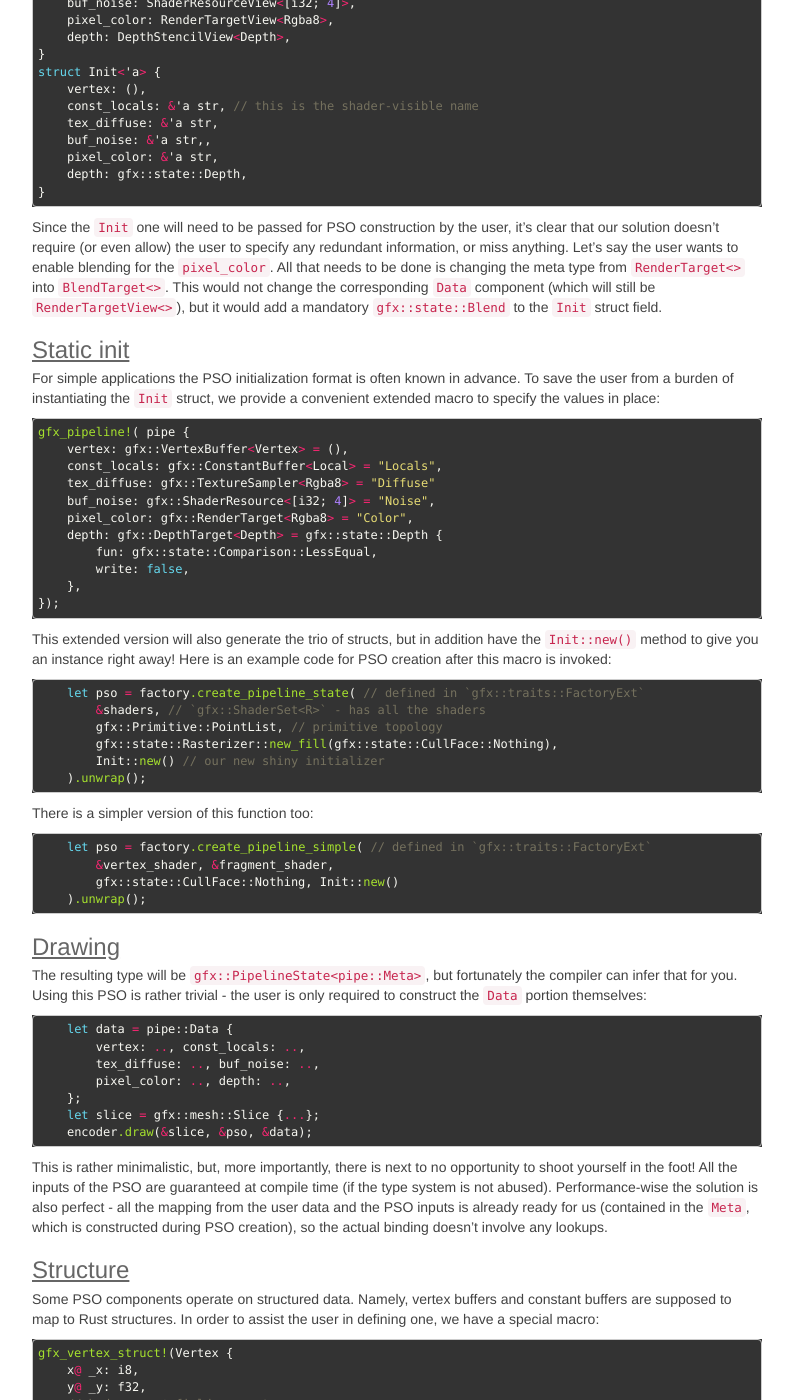
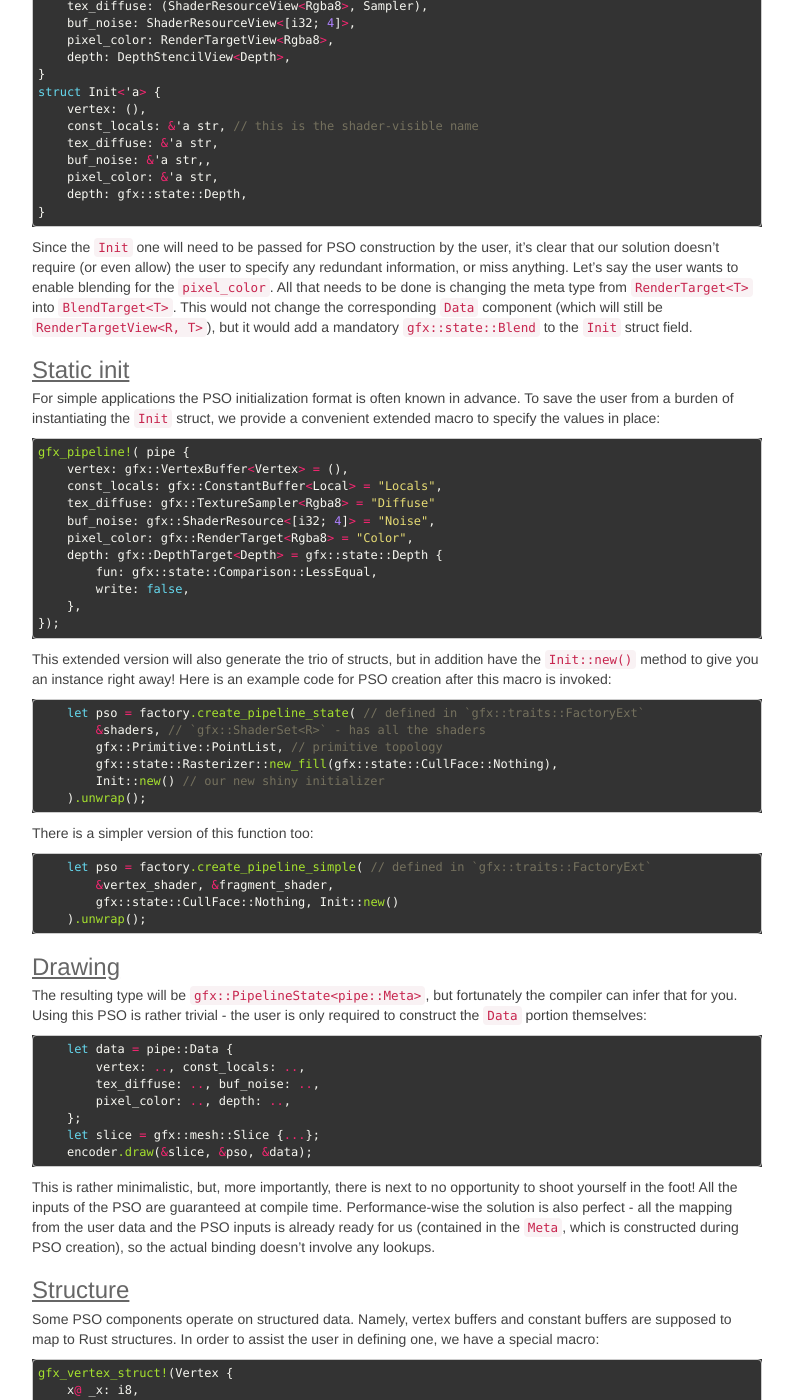
Before and after one commit to gfx-rs/gfx-rs.github.io, a Jekyll site: the page built from _posts/2016-01-22-pso.md, in a window 1280 px wide and 1400 px high, scrolled down 1214 px. Shown: the whole window, without its empty margins (338-1131 px from the left). Built offline with Jekyll 4.4.1, drawn with Linux system fonts in a browser that asks for light colours; nearby versions of some CDN libraries; library files that are not in the unit come from our copies; Markdown is read by kramdown in place of the engine named in the settings; some of the changed text lies outside the part shown.

Commit message:
Minor fixes to PSO according to cmr's review

```diff
--- a/_posts/2016-01-22-pso.md
+++ b/_posts/2016-01-22-pso.md
@@ -49,7 +49,7 @@
     depth: gfx::state::Depth,
 }
 {% endhighlight %}
-Since the `Init` one will need to be passed for PSO construction by the user, it's clear that our solution doesn't require (or even allow) the user to specify any redundant information, or miss anything. Let's say the user wants to enable blending for the `pixel_color`. All that needs to be done is changing the meta type from `RenderTarget<>` into `BlendTarget<>`. This would not change the corresponding `Data` component (which will still be `RenderTargetView<>`), but it would add a mandatory `gfx::state::Blend` to the `Init` struct field.
+Since the `Init` one will need to be passed for PSO construction by the user, it's clear that our solution doesn't require (or even allow) the user to specify any redundant information, or miss anything. Let's say the user wants to enable blending for the `pixel_color`. All that needs to be done is changing the meta type from `RenderTarget<T>` into `BlendTarget<T>`. This would not change the corresponding `Data` component (which will still be `RenderTargetView<R, T>`), but it would add a mandatory `gfx::state::Blend` to the `Init` struct field.
 
 ### Static init
 For simple applications the PSO initialization format is often known in advance. To save the user from a burden of instantiating the `Init` struct, we provide a convenient extended macro to specify the values in place:
@@ -94,7 +94,7 @@
     let slice = gfx::mesh::Slice {...};
     encoder.draw(&slice, &pso, &data);
 {% endhighlight %}
-This is rather minimalistic, but, more importantly, there is next to no opportunity to shoot yourself in the foot! All the inputs of the PSO are guaranteed at compile time (if the type system is not abused). Performance-wise the solution is also perfect - all the mapping from the user data and the PSO inputs is already ready for us (contained in the `Meta`, which is constructed during PSO creation), so the actual binding doesn't involve any lookups.
+This is rather minimalistic, but, more importantly, there is next to no opportunity to shoot yourself in the foot! All the inputs of the PSO are guaranteed at compile time. Performance-wise the solution is also perfect - all the mapping from the user data and the PSO inputs is already ready for us (contained in the `Meta`, which is constructed during PSO creation), so the actual binding doesn't involve any lookups.
 
 ### Structure
 Some PSO components operate on structured data. Namely, vertex buffers and constant buffers are supposed to map to Rust structures. In order to assist the user in defining one, we have a special macro:
```
Also changed, not shown: other parts of _posts/2016-01-22-pso.md (+2 -2 lines).
